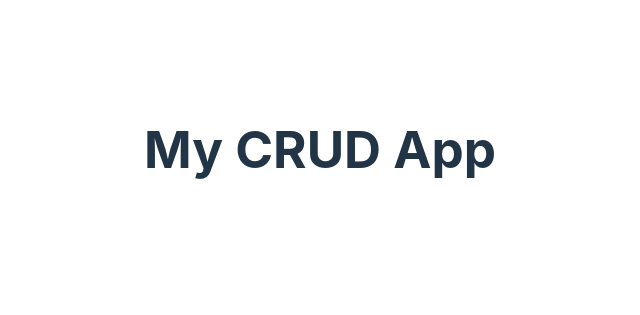
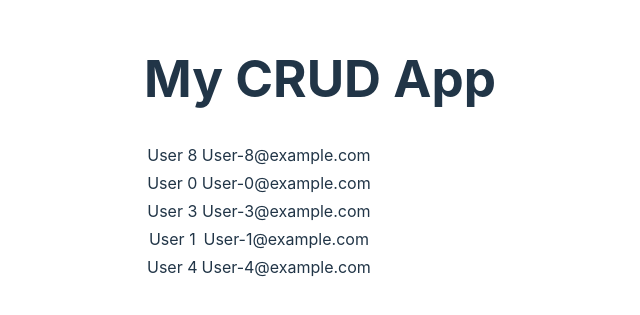
Before and after one commit to new-AF/react-dashboard-crud, a React (Vite) app: page / in a window 1280 px wide. Shown: the part 251-566 px from the top of the page, without its empty margins (320-960 px from the left). Built offline with nearby package versions, Linux system fonts and the light colour scheme.

Commit message:
add Table

```diff
--- a/src/App.jsx
+++ b/src/App.jsx
@@ -1,6 +1,8 @@
 import { useState } from "react";
 import reactLogo from "./assets/react.svg";
 import viteLogo from "/vite.svg";
+
+import { Table } from "./Table";
 import "./App.css";
 
 function App() {
@@ -8,7 +10,12 @@ function App() {
 
     return (
         <>
-            <h1>My CRUD App</h1>
+            <header>
+                <h1>My CRUD App</h1>
+            </header>
+            <main>
+                <Table demo={true} />
+            </main>
         </>
     );
 }
--- /dev/null
+++ b/src/Row.jsx
@@ -0,0 +1,7 @@
+/*  */
+export const Row = ({ obj }) => {
+    const elements = Object.entries(obj).map(([key, value]) => (
+        <td>{value}</td>
+    ));
+    return <tr>{elements}</tr>;
+};
--- /dev/null
+++ b/src/Table.jsx
@@ -0,0 +1,15 @@
+import { Row } from "./Row";
+
+const exampleObject = () => {
+    const value = Math.random() + "";
+    return {
+        name: `User ${value[2]}`,
+        email: `User-${value[2]}@example.com`,
+    };
+};
+
+export const Table = ({ example }) => {
+    const array = Array(5).fill(1).map(exampleObject);
+    const elements = array.map((obj) => <Row obj={obj} />);
+    return <table>{elements}</table>;
+};
```
